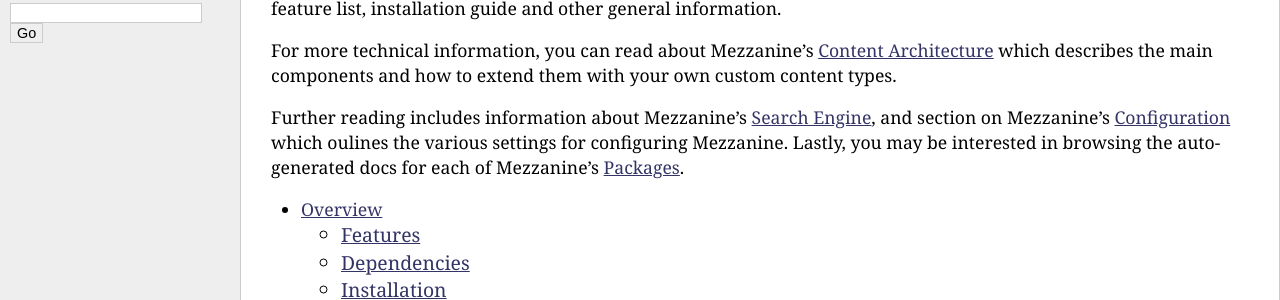
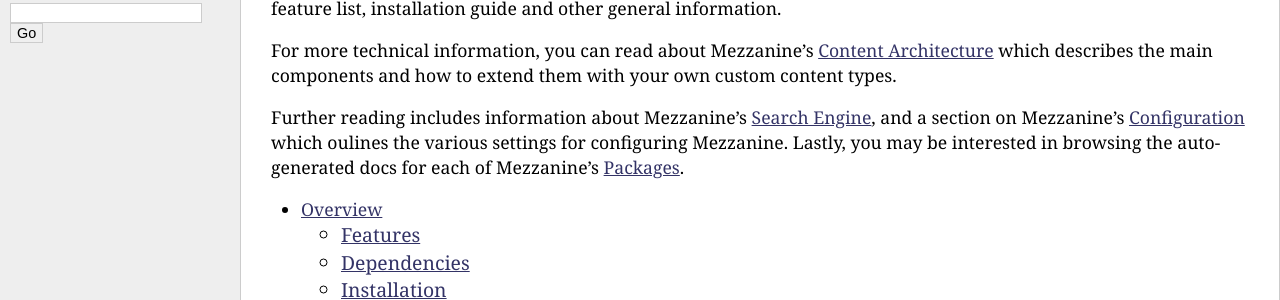
Before and after one commit to Mikechoi78/mezzanine, a Sphinx documentation site: the page built from docs/index.rst, in a window 1280 px wide. Shown: the part 226-526 px from the top of the page. Built offline with Sphinx 7.4.7, drawn with Linux system fonts in a browser that asks for light colours.

Commit message:
Fixed grammar error in docs.

```diff
--- a/docs/index.rst
+++ b/docs/index.rst
@@ -11,7 +11,7 @@
 extend them with your own custom content types.
 
 Further reading includes information about Mezzanine's :doc:`search-engine`,
-and section on  Mezzanine's :doc:`configuration` which oulines the various
+and a section on Mezzanine's :doc:`configuration` which oulines the various
 settings for configuring Mezzanine. Lastly, you may be interested in browsing
 the auto-generated docs for each of Mezzanine's :doc:`packages`.
 
```
